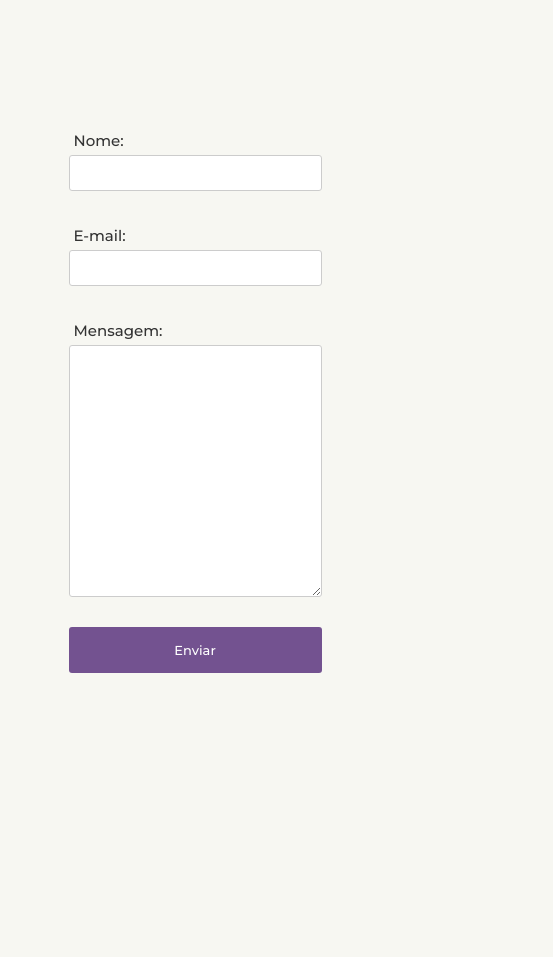
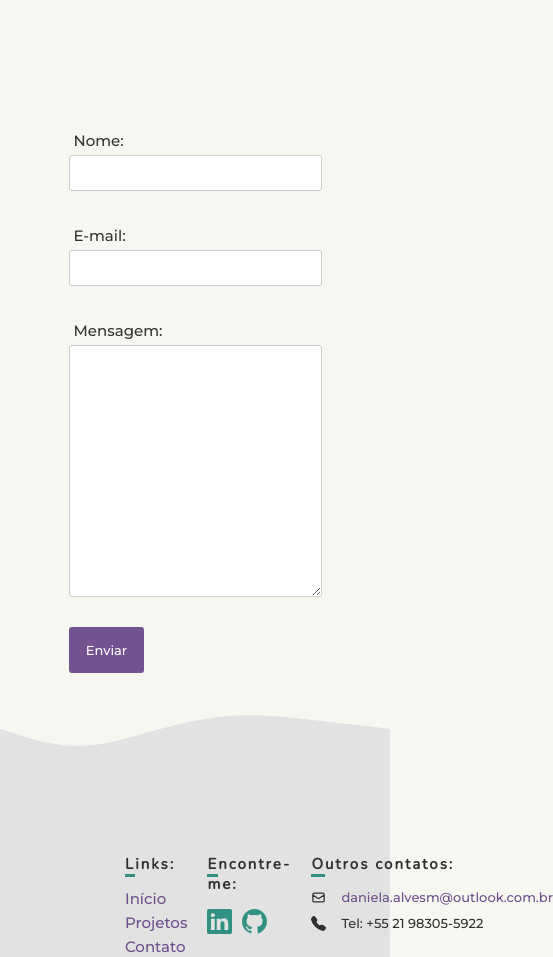
Before and after one commit to alvesxdani/my-portfolio, a React (Create React App) app: page / in a window 390 px wide. Shown: the part 3548-4505 px from the top of the page, 553 px wide, since content can reach past the window. Before the commit the page ends 4329 px from the top, so only its background shows below. Built offline with nearby package versions, Linux system fonts and the light colour scheme.

Commit message:
Finish contact section and footer

```diff
--- a/src/components/contact/index.tsx
+++ b/src/components/contact/index.tsx
@@ -1,26 +1,41 @@
 import AOS from "aos";
-import { useEffect } from "react";
+import { useContext, useEffect } from "react";
+import { ThemeContext } from "styled-components";
 import { ContactTitle, ContainerContact, FormsContent } from "./style";
 
 const Contact: React.FC = () => {
   useEffect(() => {
-        AOS.init({ duration: 2000 })
+    AOS.init({ duration: 2000 });
   }, []);
+
+  const { colors } = useContext(ThemeContext);
+
   return (
     <section id="contact">
       <ContainerContact>
+        <svg xmlns="http://www.w3.org/2000/svg" viewBox="0 0 1440 320">
+          <path
+            fill={colors.third}
+            fill-opacity="1"
+            d="M0,128L48,144C96,160,192,192,288,192C384,192,480,160,576,133.3C672,107,768,85,864,80C960,75,1056,85,1152,96C1248,107,1344,117,1392,122.7L1440,128L1440,320L1392,320C1344,320,1248,320,1152,320C1056,320,960,320,864,320C768,320,672,320,576,320C480,320,384,320,288,320C192,320,96,320,48,320L0,320Z"
+          ></path>
+        </svg>
+
         <ContactTitle>Contato</ContactTitle>
 
-                <FormsContent data-aos="slide-up">
-                    <form action="https://getform.io/f/ab18abcd-c992-4a88-b588-19edc26f86f2" method="POST">
+        <FormsContent data-aos="fade">
+          <form
+            action="https://getform.io/f/ab18abcd-c992-4a88-b588-19edc26f86f2"
+            method="POST"
+          >
             <label htmlFor="name">Nome: </label>
-                        <input type="text" name="name" required/>
+            <input type="text" name="name" required />
 
             <label htmlFor="email">E-mail: </label>
-                        <input type="email" name="email" required/>
+            <input type="email" name="email" required />
 
             <label htmlFor="message">Mensagem: </label>
-                        <textarea name="message" cols={30} rows={10} required/>
+            <textarea name="message" cols={30} rows={10} required />
 
             <button type="submit">Enviar</button>
           </form>
@@ -28,6 +43,6 @@ const Contact: React.FC = () => {
       </ContainerContact>
     </section>
   );
-}
+};
 
 export default Contact;
--- a/src/components/contact/style.js
+++ b/src/components/contact/style.js
@@ -1,11 +1,20 @@
 import styled from "styled-components";
 
 export const ContainerContact = styled.div`
+position: relative;
 display: flex;
 width: 100%;
 height: 100vh;
 align-items: center;
 flex-direction: column;
+svg {
+    filter: brightness(95%);
+    position: absolute;
+    width: 100%;
+    left: 0;
+    bottom: 0;
+    z-index: 0;
+  }
 `;
 
 export const ContactTitle = styled.div`
@@ -28,6 +37,7 @@ form {
     display: flex;
     width: 100%;
     flex-direction: column;
+    z-index: 1;
 }
 
 label {
@@ -50,6 +60,7 @@ input:focus, textarea:focus {
 
 button {
     display: flex;
+    width: 30%;
     align-items: center;
     justify-content: center;
     padding: 1.5rem;
@@ -60,6 +71,7 @@ button {
     color: #fff;
     border: none;
     transition: .80s ease-in;
+    align-itself: center;
 }
 
 button:hover {
--- a/src/components/footer/index.tsx
+++ b/src/components/footer/index.tsx
@@ -1,7 +1,62 @@
+import AOS from "aos";
+import { useEffect } from "react";
+import { BsFillTelephoneFill, BsGithub, BsLinkedin } from "react-icons/bs";
+import { HiOutlineMail } from "react-icons/hi";
+import {
+  BoxSocial,
+  FooterContainer,
+  GridContent,
+  LinksFooter,
+  OthersContacts,
+  TitlesFooter,
+} from "./style";
+
 const Footer: React.FC = () => {
+  useEffect(() => {
+    AOS.init({ duration: 2000 });
+  }, []);
+
   return (
-    <></>
+    <footer>
+      <FooterContainer>
+        <GridContent>
+          <LinksFooter>
+            <TitlesFooter>Links:</TitlesFooter>
+            <a href="/">Início</a>
+            <a href="#Projetos">Projetos</a>
+            <a href="#contact">Contato</a>
+          </LinksFooter>
+
+          <BoxSocial>
+            <TitlesFooter>Encontre-me:</TitlesFooter>
+            <a href="https://linkedin.com/in/daniela-alvesm">
+              <BsLinkedin size={25} />
+            </a>
+            <a href="https://github.com/alvesxdani">
+              <BsGithub size={25} style={{ marginLeft: "1rem" }} />
+            </a>
+          </BoxSocial>
+
+          <OthersContacts>
+            <TitlesFooter>Outros contatos:</TitlesFooter>
+            <ul>
+              <li>
+              <HiOutlineMail size={15} style={{marginRight: '1.5rem'}}/>
+            <a href="mailto:daniela.alvesm@outlook.com.br">
+              daniela.alvesm@outlook.com.br
+            </a>
+              </li>
+
+              <li>
+                <BsFillTelephoneFill size={15} style={{marginRight: '1.5rem'}}/> Tel: +55 21 98305-5922
+              </li>
+            </ul>
+          </OthersContacts>
+
+        </GridContent>
+      </FooterContainer>
+    </footer>
   );
-}
+};
 
 export default Footer;
--- a/src/components/footer/style.js
+++ b/src/components/footer/style.js
@@ -1,5 +1,66 @@
 import styled from "styled-components";
 
 export const FooterContainer = styled.div`
+position: relative;
+width: 100%;
+height: 30vh;
+background: ${(props) => props.theme.colors.third};
+padding: 2rem;
+filter: brightness(95%);
+display: flex;
+flex-direction: column;
+align-items: end;
+justify-content: center;
+`;
 
+export const GridContent = styled.div`
+width: 70%;
+display: grid;
+grid-template-columns: repeat(3, 2fr);
+gap: 2rem;
 `;
+
+export const TitlesFooter = styled.div`
+width: 100%;
+font: bold 1.5rem 'Nunito', sans-serif;
+margin-bottom: 1.5rem;
+letter-spacing: 0.2rem;
+
+&:first-letter {
+  border-bottom: 3px solid ${(props) => props.theme.colors.primary};
+}
+`;
+
+export const BoxSocial = styled.div`
+a {
+  color: ${(props) => props.theme.colors.primary};
+  transition: .80s ease-in;
+}
+
+a:hover {
+  filter: brightness(130%);
+}
+`;
+
+export const LinksFooter = styled.div`
+a {
+  display: block;
+  font-size: 1.5rem;
+  color: ${(props) => props.theme.colors.secundary};
+  margin-bottom: 0.5rem;
+}
+`;
+
+export const OthersContacts = styled.div`
+a {
+  color: ${(props) => props.theme.colors.secundary};
+  font-size: 1.3rem;
+}
+
+ul li {
+  display: flex;
+  align-items: center;
+  margin-bottom: 1rem;
+  font-size: 1.3rem;
+}
+`;
--- a/src/components/skills/style.tsx
+++ b/src/components/skills/style.tsx
@@ -26,4 +26,9 @@ width: 50%;
 height: 100%;
 justify-content: center;
 align-items: center;
+@media (max-width: 610px) {
+  .swiper-slide {
+    height: 70%;
+  }
+}
 `;
--- a/src/components/skills/styles.css
+++ b/src/components/skills/styles.css
@@ -9,12 +9,6 @@
   border-radius: 18px;
   font-weight: bold;
   color: #fff;
-}
-
-@media (max-width: 610px) {
-  .swiper-slide {
-    height: 70%;
-  }
 }
 
 .swiper-slide i {
```
Lines whose indentation alone changed are shown as unchanged.
